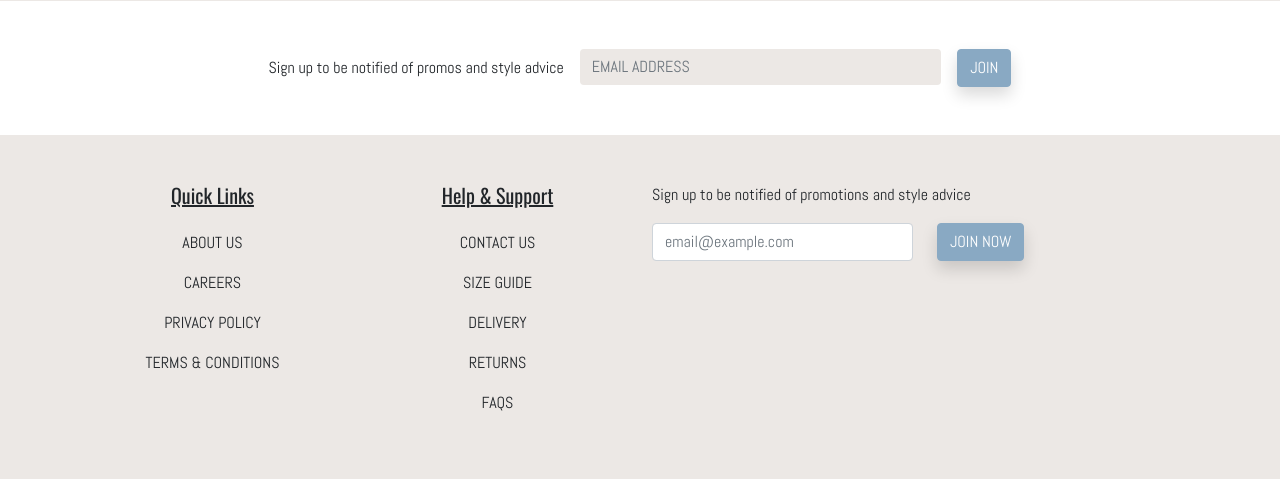
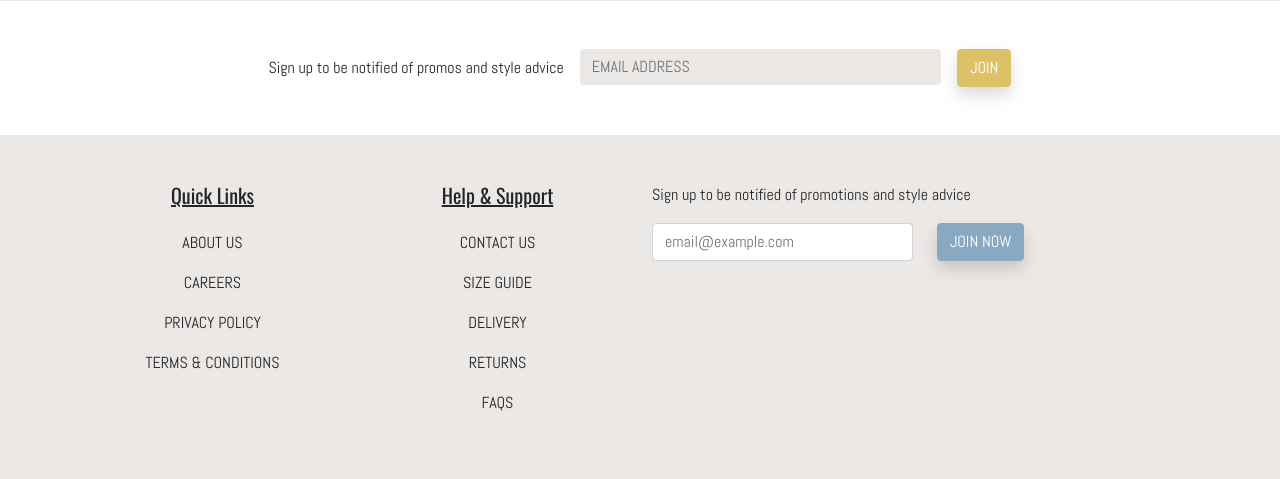
Before and after one commit to marktheskies/theidleman, a Django app: page / in a window 1280 px wide. Shown: the part 2118-2597 px from the top of the page. Run offline with Django 3.2, Linux system fonts and the light colour scheme; data that the repository does not hold is empty; style sheets or scripts are compiled from the project's sources; some libraries are stand-ins or nearby versions.

Commit message:
Add secondary theme color and homepage signup button

```diff
--- a/core/static/scss/app.scss
+++ b/core/static/scss/app.scss
@@ -3,8 +3,10 @@
 $font-family-sans-serif: "Abel";
 $headings-font-family: "Oswald";
 
+// Theme colors
 $light: #ece8e5;
 $primary: #89a9c3;
+$secondary: #ddc167;
 
 $navbar-nav-link-padding-x: 2rem;
 
--- a/templates/home.html
+++ b/templates/home.html
@@ -184,7 +184,7 @@
                            placeholder="Email Address">
                 </div>
                 <div class="col-auto">
-                    <button type="submit" class="btn btn-primary text-uppercase text-white shadow">Join</button>
+                    <button type="submit" class="btn btn-secondary text-uppercase text-white shadow">Join</button>
                     <!-- button needs to be gold rather than blue -->
                 </div>
             </div>
```
